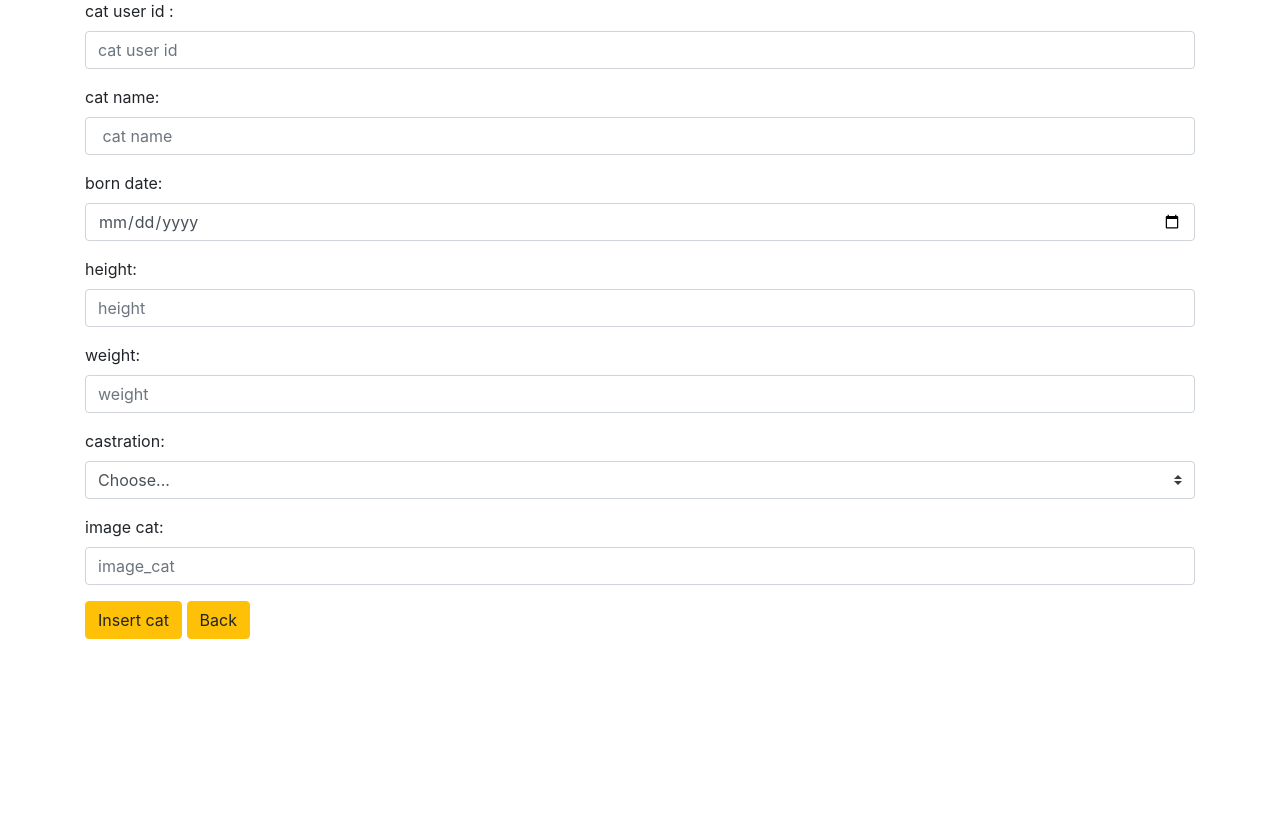
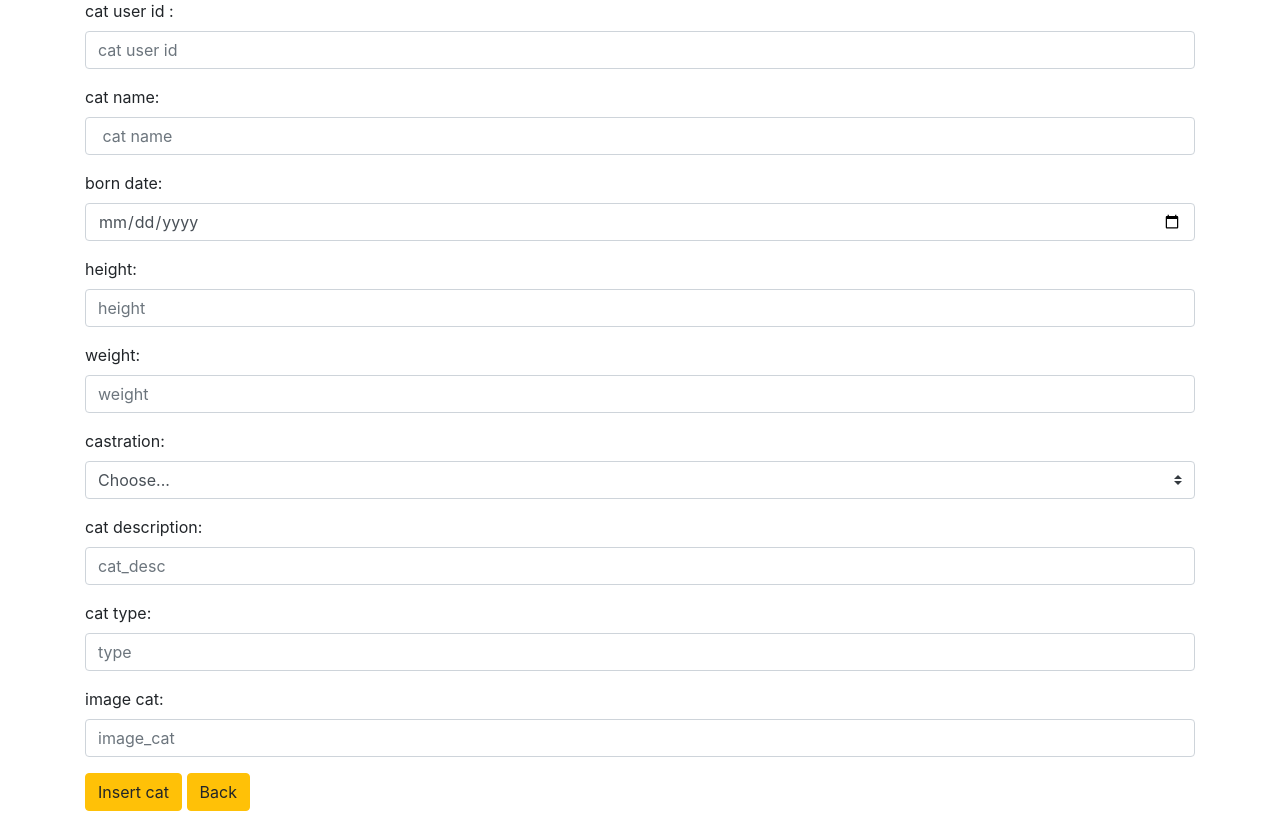
Before and after one commit to nicoadel/Cat-and-Dog-Shelter-Homepage, a PHP site: page /upload_cat.php in a window 1280 px wide. Shown: the part 63-898 px from the top of the page. Before the commit the page ends 800 px from the top, so only its background shows below. Run offline with PHP 8.4, Linux system fonts and the light colour scheme.

Commit message:
fixed cats and dogs pages

```diff
--- a/php/adminpanel/upload_cat.php
+++ b/php/adminpanel/upload_cat.php
@@ -74,6 +74,21 @@
               </div>
 
                <div class="form-group">
+                <label for="exampleInputEmail1">cat description:</label>
+                <input type="text"
+                class="form-control"
+                name="cat_desc"
+                placeholder="cat_desc"
+                > </div>
+                        <div class="form-group">
+                <label for="exampleInputEmail1">cat type:</label>
+                <input type="text"
+                class="form-control"
+                name="type"
+                placeholder="type"
+                > </div>
+
+               <div class="form-group">
                 <label for="exampleInputEmail1">image cat:</label>
                 <input type="text"
                 class="form-control"
```
Also changed, not shown: php/adminpanel/includes_admin/upload_cats.inc.php (+12 -7 lines), php/adminpanel/includes_admin/upload_dogs.inc.php (+12 -7 lines), php/adminpanel/upload_dog.php (+15 -0 lines).
